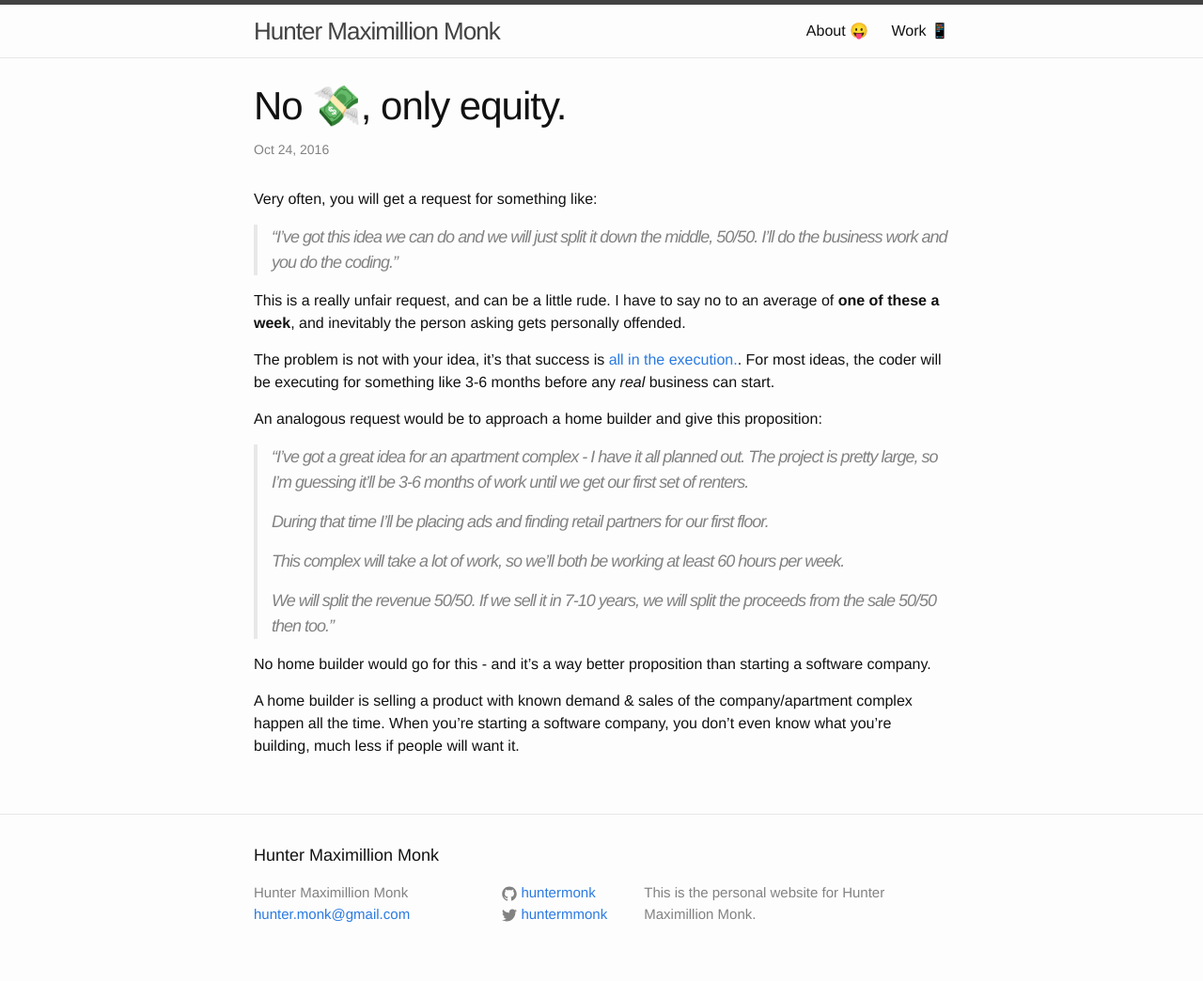
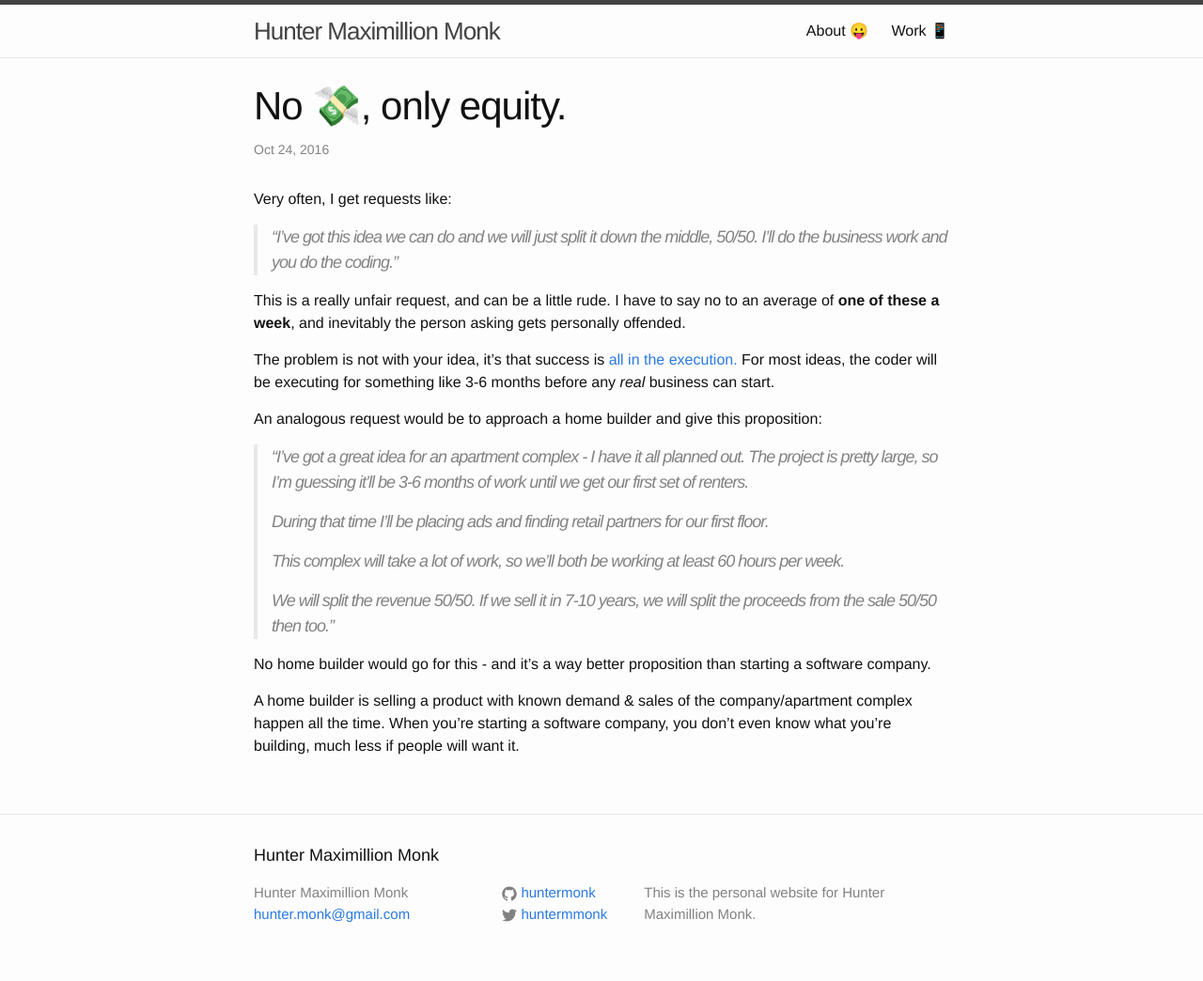
Before and after one commit to huntermonk/huntermonk.github.io, a Jekyll site: the page built from _posts/2016-10-25-equity-only.md, in a window 1280 px wide. Shown: the whole page at 94% size. Built offline with Jekyll 4.4.1, drawn with Linux system fonts in a browser that asks for light colours; comment, search, counter and statistics services are not loaded.

Commit message:
fix formatting on equity only

```diff
--- a/_posts/2016-10-25-equity-only.md
+++ b/_posts/2016-10-25-equity-only.md
@@ -5,12 +5,13 @@
 categories: jekyll update
 ---
 
-Very often, you will get a request for something like:
+Very often, I get requests like:
+
 > "I've got this idea we can do and we will just split it down the middle, 50/50. I'll do the business work and you do the coding."
 
 This is a really unfair request, and can be a little rude. I have to say no to an average of **one of these a week**, and inevitably the person asking gets personally offended.
 
-The problem is not with your idea, it's that success is [all in the execution.](http://www.paulgraham.com/really.html). For most ideas, the coder will be executing for something like 3-6 months before any _real_ business can start.
+The problem is not with your idea, it's that success is [all in the execution.](http://www.paulgraham.com/really.html) For most ideas, the coder will be executing for something like 3-6 months before any _real_ business can start.
 
 An analogous request would be to approach a home builder and give this proposition:
 
```
